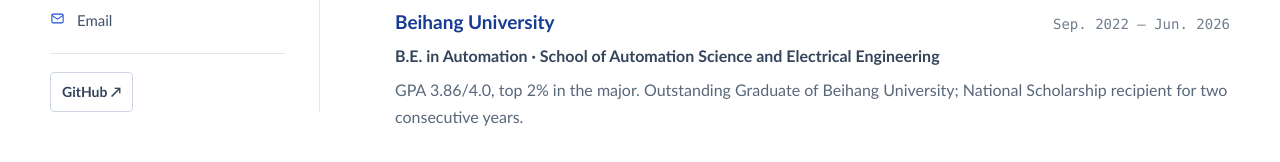
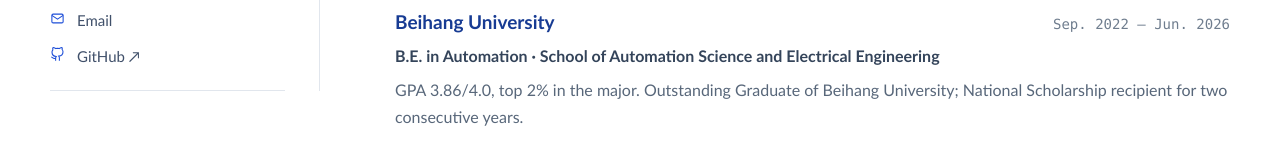
Before and after one commit to BaymaxTHU/BaymaxTHU.github.io, a plain HTML site: page site/index.html in a window 1280 px wide. Shown: the part 697-859 px from the top of the page. Drawn offline with Linux system fonts and the light colour scheme.

Commit message:
Move GitHub link into profile details

```diff
--- a/site/assets/css/main.css
+++ b/site/assets/css/main.css
@@ -124,21 +124,6 @@ a:hover { color: var(--accent-dark); }
 .profile-meta li { display: grid; grid-template-columns: 18px 1fr; align-items: start; gap: 9px; color: #516075; font-size: 15px; }
 .profile-meta svg { width: 15px; height: 15px; margin-top: 3px; color: var(--accent); stroke-width: 1.7; }
 .profile-meta a { color: #40506a; }
-.profile-actions { display: flex; gap: 8px; margin-top: 18px; }
-.profile-actions a {
-  display: inline-flex;
-  align-items: center;
-  padding: 7px 11px;
-  border: 1px solid #cdd6e2;
-  border-radius: 4px;
-  color: #34445a;
-  background: #fff;
-  font-size: 14px;
-  font-weight: 650;
-  transition: color .18s, border-color .18s, background .18s;
-}
-.profile-actions a:hover { color: var(--accent); border-color: #9db4ed; background: #f8faff; }
-
 .content { min-width: 0; padding-top: 4px; }
 .anchor { scroll-margin-top: calc(var(--nav-height) + 24px); }
 .intro { padding: 0 0 40px; }
@@ -249,7 +234,6 @@ a:hover { color: var(--accent-dark); }
   .profile .cn-name, .profile .keywords { margin-bottom: 3px; text-align: left; }
   .profile .bio { grid-column: 1 / -1; margin: 17px 0 0; }
   .profile-meta { grid-column: 1 / -1; grid-template-columns: repeat(2, 1fr); margin-top: 17px; }
-  .profile-actions { grid-column: 1 / -1; }
   .content { padding-top: 31px; }
   .intro { padding-bottom: 35px; }
   .section { padding: 34px 0 38px; }
--- a/site/index.html
+++ b/site/index.html
@@ -56,11 +56,11 @@
           <svg viewBox="0 0 24 24" fill="none" stroke="currentColor"><rect x="3" y="5" width="18" height="14" rx="2"/><path d="m3 7 9 6 9-6"/></svg>
           <a href="mailto:gsl26@mails.tsinghua.edu.cn">Email</a>
         </li>
+        <li>
+          <svg viewBox="0 0 24 24" fill="none" stroke="currentColor"><path d="M15 22v-4a4.8 4.8 0 0 0-1-3.5c3.3-.4 6.8-1.6 6.8-7A5.4 5.4 0 0 0 19.4 4 5 5 0 0 0 19.3 1S18.2.6 15 2.5a13.4 13.4 0 0 0-6 0C5.8.6 4.7 1 4.7 1a5 5 0 0 0-.1 3.5 5.4 5.4 0 0 0-1.4 3.7c0 5.4 3.5 6.6 6.8 7A4.8 4.8 0 0 0 9 18v4"/><path d="M9 18c-4.5 1.4-5-2-7-2"/></svg>
+          <a href="https://github.com/BaymaxTHU" target="_blank" rel="noreferrer">GitHub ↗</a>
+        </li>
       </ul>
-
-      <div class="profile-actions">
-        <a href="https://github.com/BaymaxTHU" target="_blank" rel="noreferrer">GitHub ↗</a>
-      </div>
     </aside>
 
     <article class="content">
```
Also changed, not shown: site/zh/index.html (+1 -3 lines).
